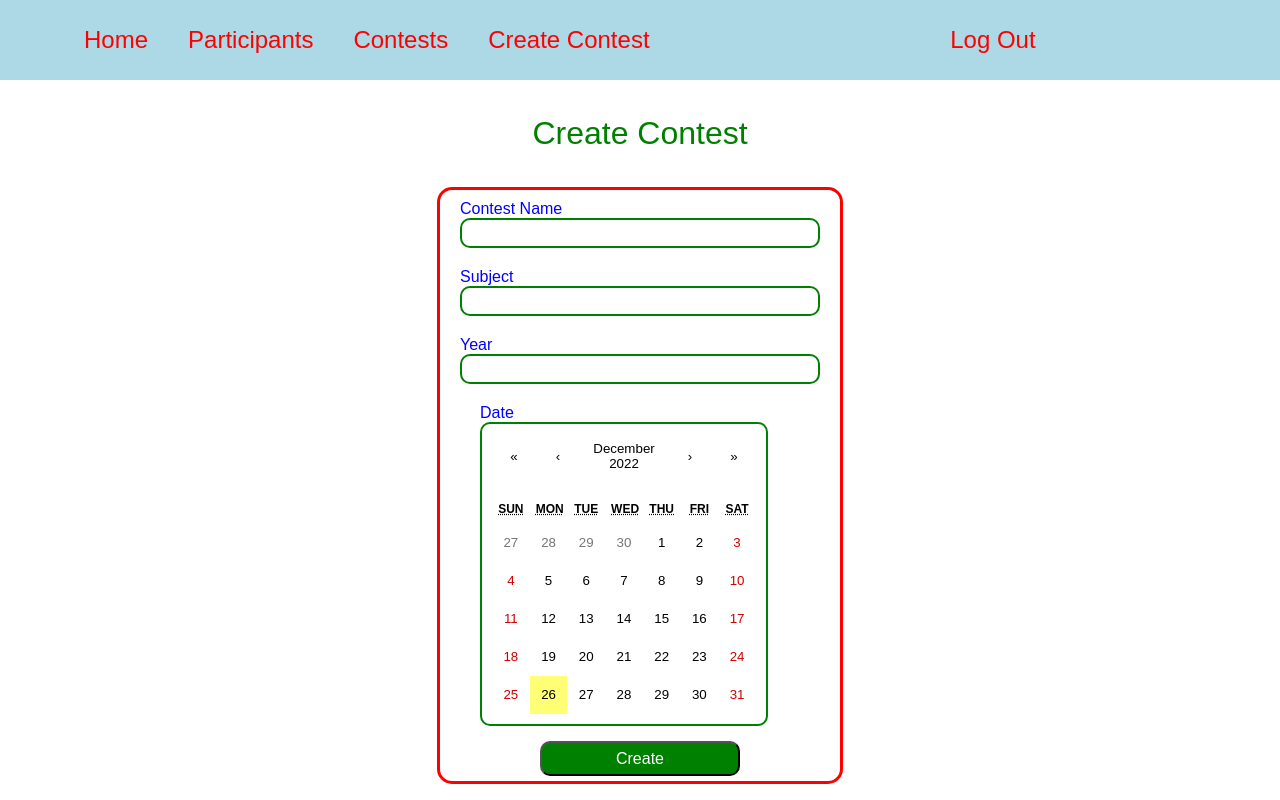
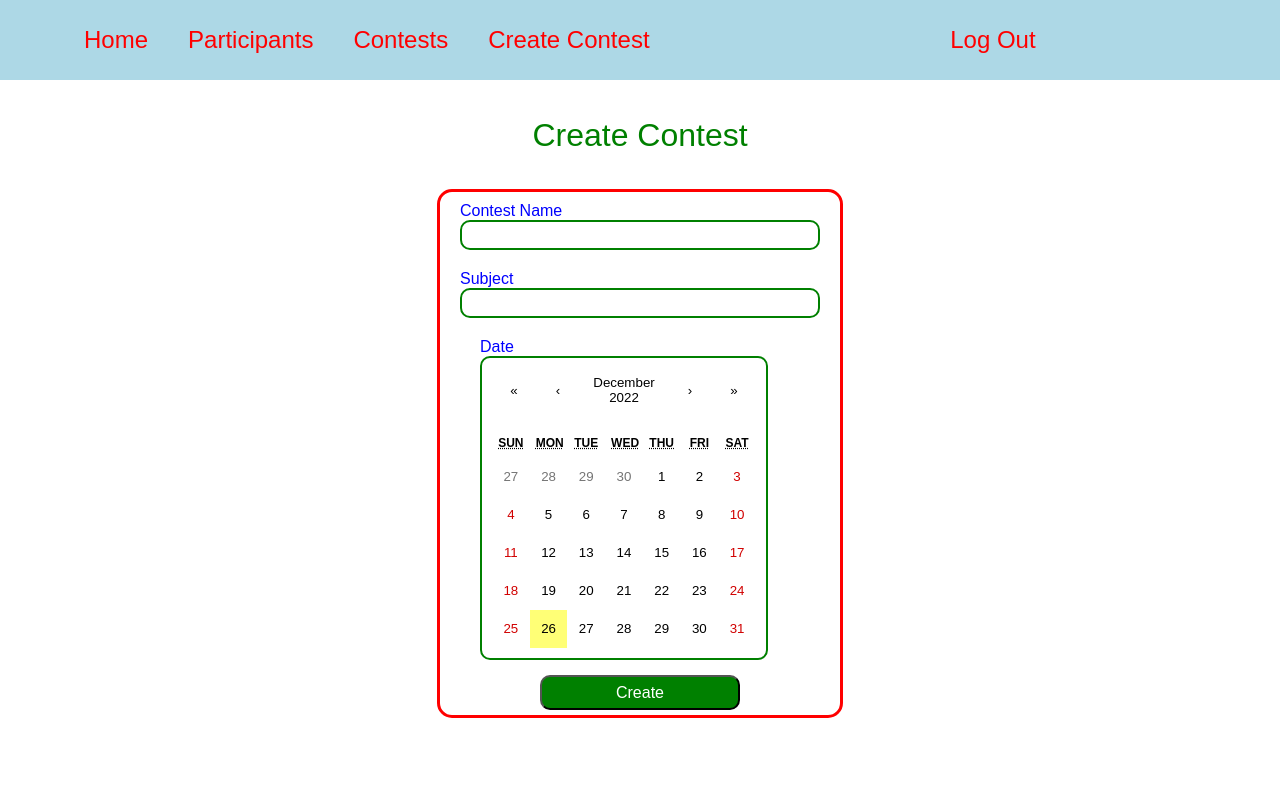
Before and after one commit to victorbosneag/perfplus-client, a React (Create React App) app: page /newcontest in a window 1280 px wide. Built offline with nearby package versions, Linux system fonts and the light colour scheme; no server answers; sample sign-in values are in the browser's storage.

Commit message:
removed year field from create contest

```diff
--- a/src/pages/ContestCreate.config.js
+++ b/src/pages/ContestCreate.config.js
@@ -9,11 +9,6 @@ const formData = [
       name: "subject",
       type: "text",
     },
-    {
-        label: "Year",
-        name: "year",
-        type: "text",
-    },
   ];
 
   export default formData;
```
